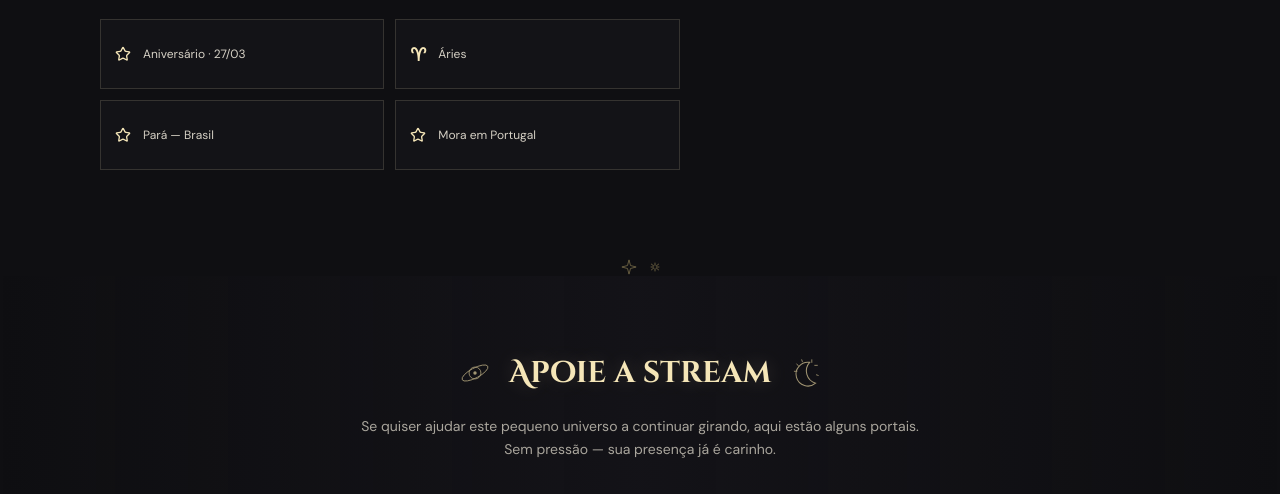
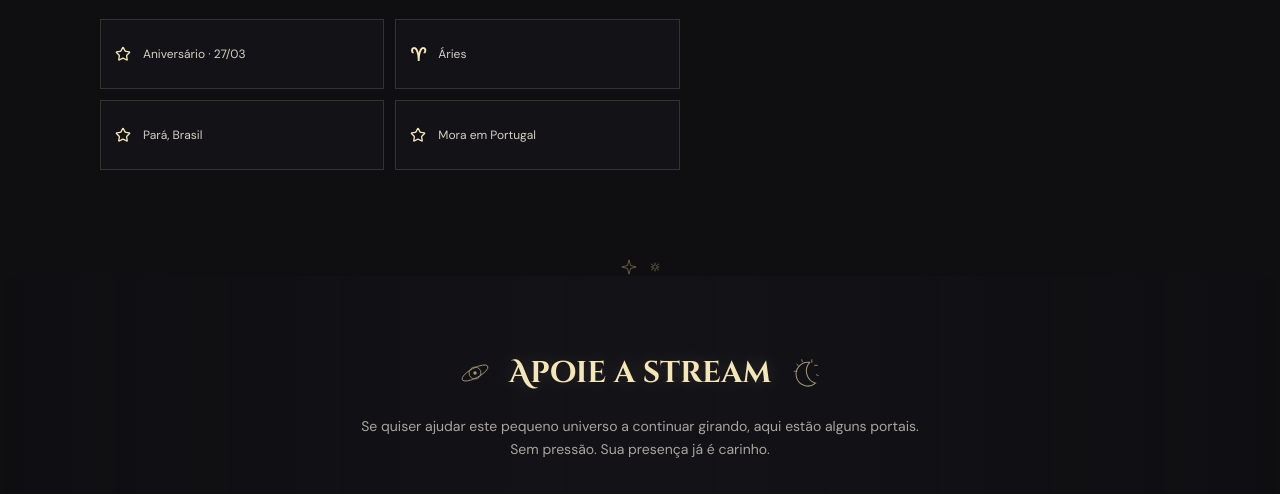
Before and after one commit to kant-sdev/debybel-site, a React (Vite) app: page / in a window 1280 px wide. Shown: the part 1060-1554 px from the top of the page. Built offline with nearby package versions, Linux system fonts and the light colour scheme.

Commit message:
Remove decorative dashes from Debybel site: src/data/site.ts

```diff
--- a/src/data/site.ts
+++ b/src/data/site.ts
@@ -6,7 +6,7 @@ export const site = {
   twitchUrl: 'https://www.twitch.tv/debybel',
   mockLiveStatus: false,
   meta: {
-    title: 'Debybel — um cantinho caótico sob as estrelas',
+    title: 'Debybel, um cantinho caótico sob as estrelas',
     description: 'Entra no cantinho celestial da Debybel: streams, jogos, comandos e uma comunidade meio caótica, muito querida.',
     themeColor: '#0f0f12',
   },
@@ -14,7 +14,7 @@ export const site = {
     eyebrow: { pt: 'um cantinho cósmico da internet', en: 'a tiny cosmic corner of the internet' },
     line: {
       pt: 'Caótica, esqueço o que estava falando no meio da frase. Fica por aqui mesmo assim?',
-      en: 'Chaotic, and I forget what I was saying mid-sentence. Stay a little anyway?',
+      en: "I'm chaotic and I forget what I was saying in the middle of a sentence. Stay a little anyway?",
     },
     twitchCta: { pt: 'Assistir na Twitch', en: 'Watch on Twitch' },
     playerLabel: { pt: 'janela para o caos', en: 'window into the chaos' },
@@ -41,12 +41,12 @@ export const site = {
     title: { pt: 'Sobre mim', en: 'About me' },
     text: {
       pt: 'Hallo! Meu nome é Debybel, sou caótica e esqueço o que estava falando no meio da frase.',
-      en: 'Debybel here — chaotic, and I often forget what I was saying mid-sentence.',
+      en: "Debybel here. I'm chaotic, and I often forget what I was saying in the middle of a sentence.",
     },
     facts: [
       { pt: 'Aniversário · 27/03', en: 'Birthday · 27/03', symbol: 'star' },
       { pt: 'Áries', en: 'Aries', symbol: 'aries' },
-      { pt: 'Pará — Brasil', en: 'Pará — Brazil', symbol: 'star' },
+      { pt: 'Pará, Brasil', en: 'Pará, Brazil', symbol: 'star' },
       { pt: 'Mora em Portugal', en: 'Lives in Portugal', symbol: 'star' },
     ],
     commandsLabel: { pt: 'Palavras mágicas do chat', en: 'Chat magic words' },
@@ -56,8 +56,8 @@ export const site = {
   support: {
     title: { pt: 'Apoie a stream', en: 'Support the stream' },
     intro: {
-      pt: 'Se quiser ajudar este pequeno universo a continuar girando, aqui estão alguns portais. Sem pressão — sua presença já é carinho.',
-      en: 'If you want to help this little universe keep spinning, here are a few portals. No pressure — being here is already lovely.',
+      pt: 'Se quiser ajudar este pequeno universo a continuar girando, aqui estão alguns portais. Sem pressão. Sua presença já é carinho.',
+      en: 'If you want to help this little universe keep spinning, here are a few portals. No pressure. Being here is already lovely.',
     },
     cards: [
       { id: 'kofi', title: 'Ko-fi', description: { pt: 'Um mimo para a comandante deste caos.', en: 'A little treat for the captain of this chaos.' }, url: '', action: { pt: 'Visitar Ko-fi', en: 'Visit Ko-fi' }, icon: 'heart' },
@@ -100,7 +100,7 @@ export const site = {
       pt: 'Eu não espero nenhuma doação, mas eu aprecio todas!',
       en: 'I don’t expect any donations, but I appreciate every one!',
     },
-    nonRefundable: { pt: 'As doações não são reembolsáveis.', en: 'Donations are non-refundable.' },
+    nonRefundable: { pt: 'As doações não são reembolsáveis.', en: 'Donations cannot be refunded.' },
     artistsTitle: { pt: 'Artistas', en: 'Artists' },
     artists: ['Raids @ODREX MUSIC', 'Subs @prodLMG'],
   },
```
